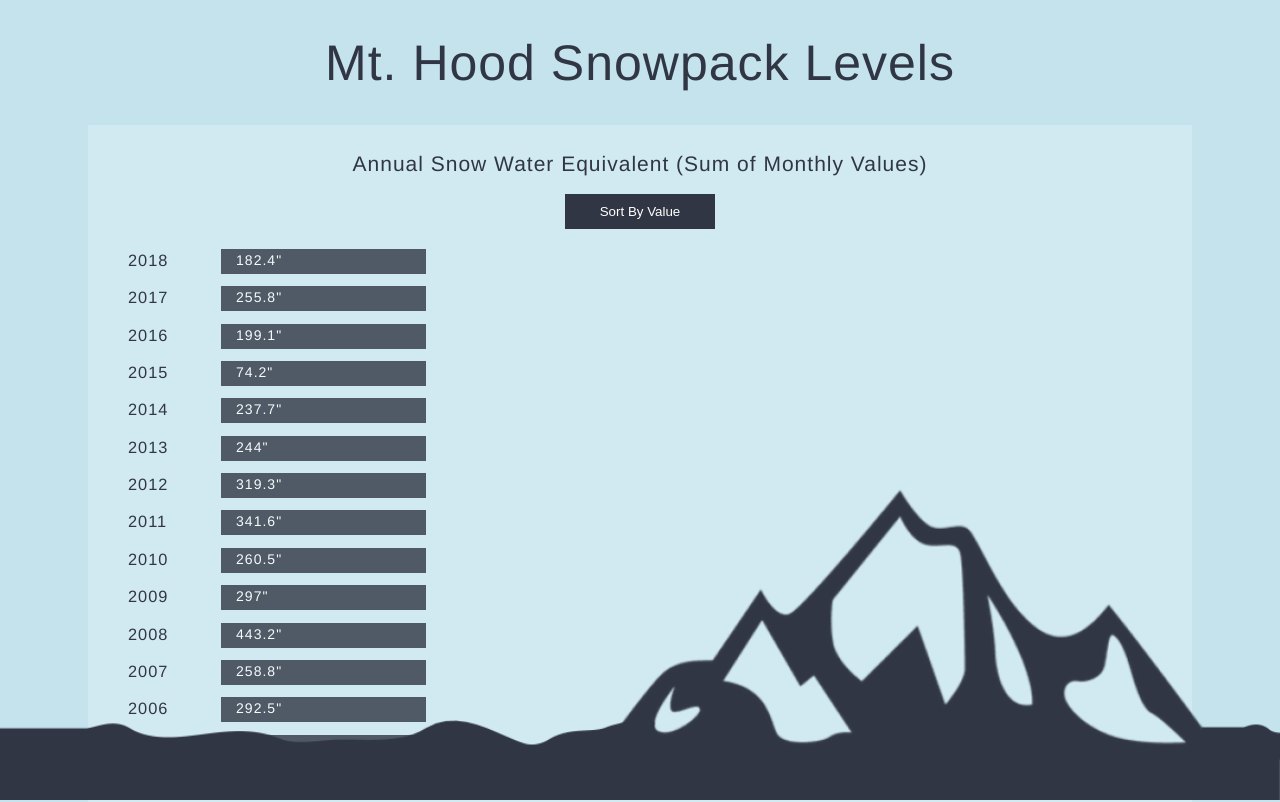
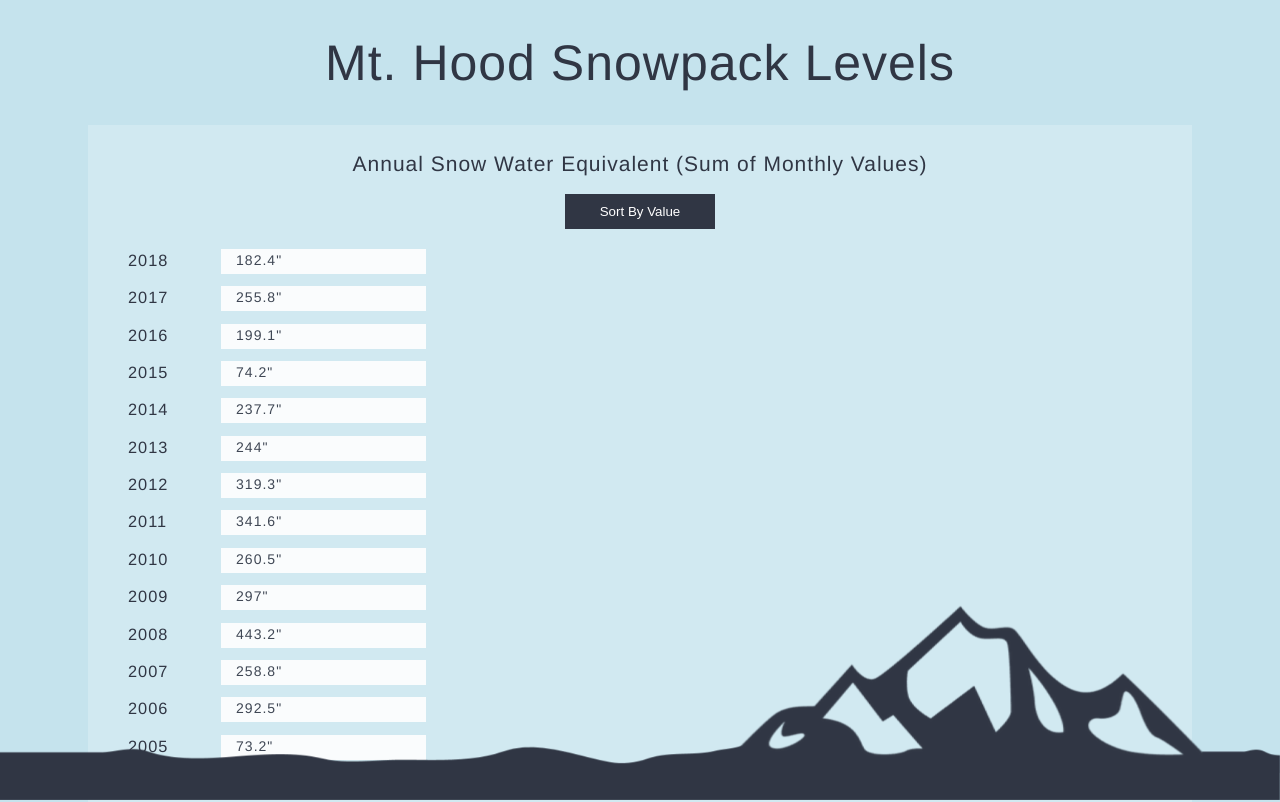
Before and after one commit to klowe27/mt-hood-snowpack, a React app: page / in a window 1280 px wide. Shown: the top 802 px of the page. Built offline with nearby package versions, Linux system fonts and the light colour scheme.

Commit message:
Update styles and footer image

```diff
--- a/src/components/assets/styles.css
+++ b/src/components/assets/styles.css
@@ -85,15 +85,16 @@ button:hover {
 .bar {
   height: 25px;
   padding-left: 15px;
-  background-color: #303644ff;
+  background-color: white;
   color: white;
   font-size: 14px;
   text-align: left;
-  opacity: .8;
+  opacity: .9;
 }
 
 .label {
   margin-top: 3px;
+  color: #303644ff;
 }
 
 .sortButtons {
```
Also changed, not shown: src/components/assets/footer.png.
